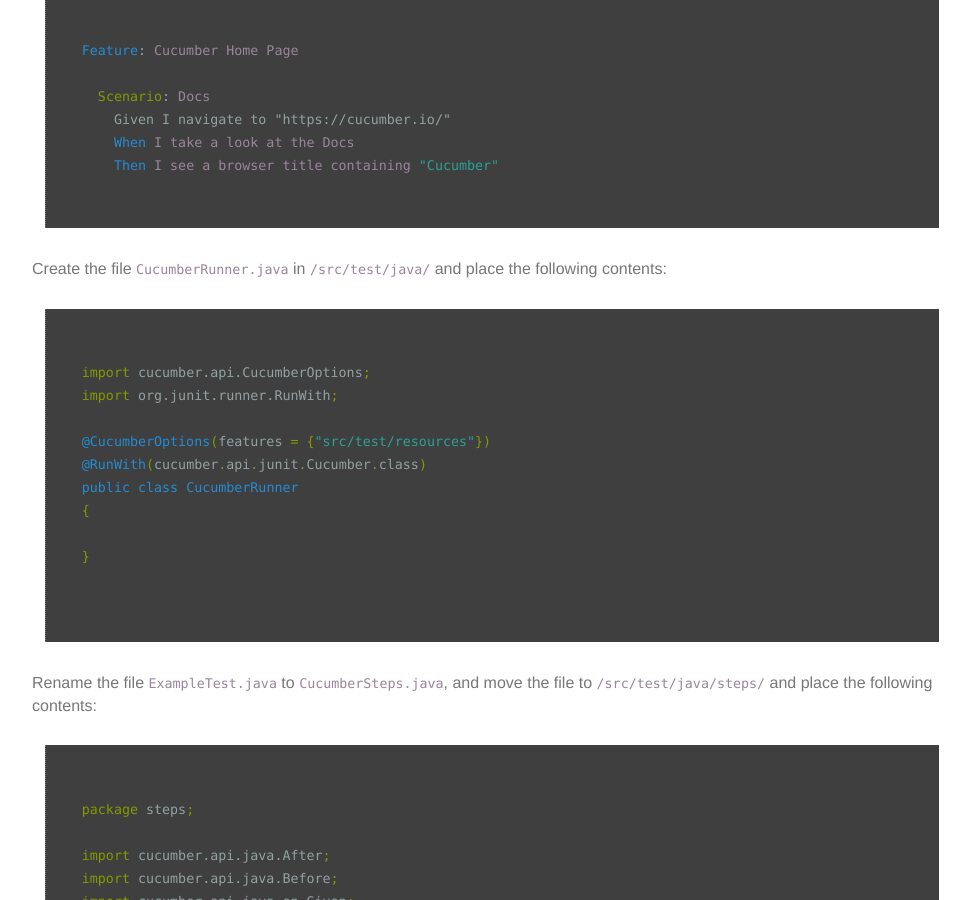
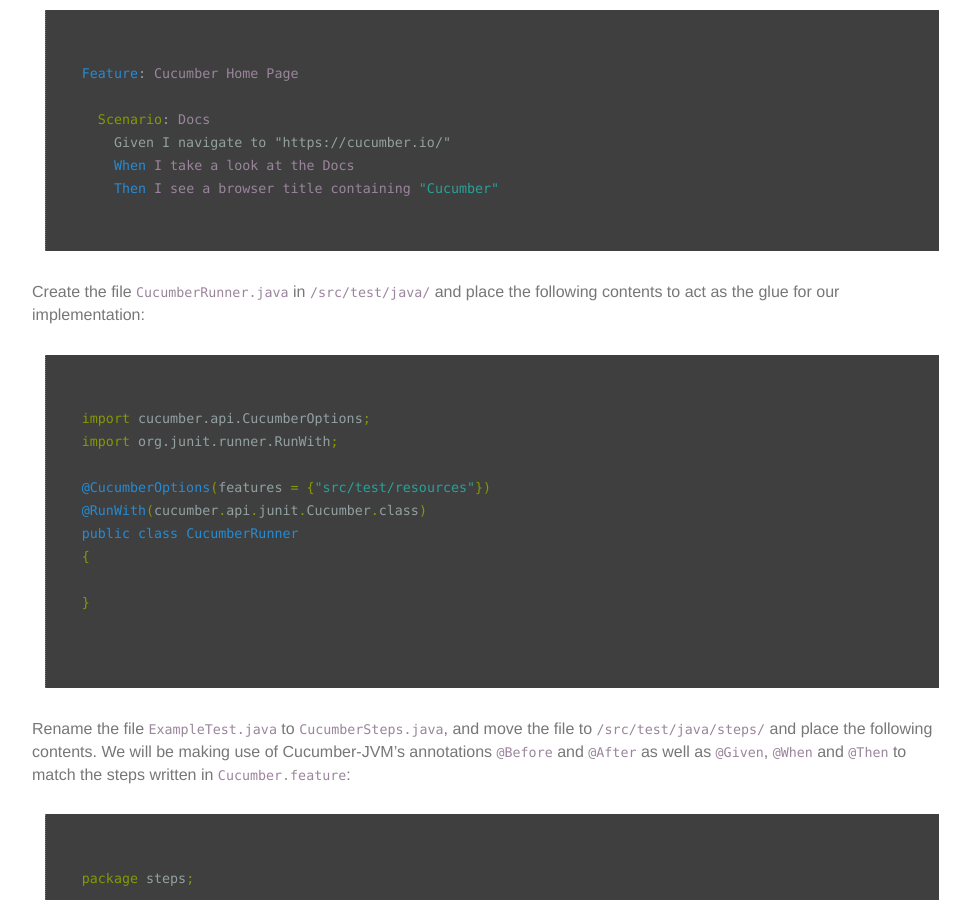
Before and after one commit to the-creative-tester/blog, a Jekyll site: the page built from _posts/2016-08-02-Java-Web-Browser-Automation.md, in a window 1280 px wide and 900 px high, scrolled down 6376 px. Shown: the whole window, without its empty margins (148-1118 px from the left). Built offline with Jekyll 4.4.1, drawn with Linux system fonts in a browser that asks for light colours; nearby versions of some CDN libraries; some of the changed text lies outside the part shown.

Commit message:
update Java Web Browser Automation post

````diff
--- a/_posts/2016-08-02-Java-Web-Browser-Automation.md
+++ b/_posts/2016-08-02-Java-Web-Browser-Automation.md
@@ -117,7 +117,7 @@
 
 ### Introducing Selenium
 
-We can now write a very simple test that utilises WebDriver by creating ```ExampleTest.java``` in ```/src/test/java/```:
+We can now write a very simple test that utilises WebDriver by creating ```ExampleTest.java``` in ```/src/test/java/```.  We will make use of JUnit's ```@Before```, ```@After``` and ```@Test``` annoations:
 
 >
 ~~~ java
@@ -266,7 +266,7 @@
     Then I see a browser title containing "Cucumber"
 ~~~
 
-Create the file ```CucumberRunner.java``` in ```/src/test/java/``` and place the following contents:
+Create the file ```CucumberRunner.java``` in ```/src/test/java/``` and place the following contents to act as the glue for our implementation:
 
 >
 ~~~ java
@@ -282,7 +282,7 @@
 >
 ~~~
 
-Rename the file ```ExampleTest.java``` to ```CucumberSteps.java```, and move the file to ```/src/test/java/steps/``` and place the following contents:
+Rename the file ```ExampleTest.java``` to ```CucumberSteps.java```, and move the file to ```/src/test/java/steps/``` and place the following contents.  We will be making use of Cucumber-JVM's annotations ```@Before``` and ```@After``` as well as ```@Given```, ```@When``` and ```@Then``` to match the steps written in ```Cucumber.feature```:
 
 >
 ~~~ java
@@ -363,7 +363,7 @@
 
 ### Introducing Page Objects
 
-Let's now introduce the concept of Page Objects.  Create the file ```CucumberHomePage.java``` in ```/src/test/java/pages/``` and place the following contents:
+Let's now introduce the concept of Page Objects.  Create the file ```CucumberHomePage.java``` in ```/src/test/java/pages/``` and place the following contents using the ```@FindBy``` annotation to look for the element:
 
 >
 ~~~ java
````
